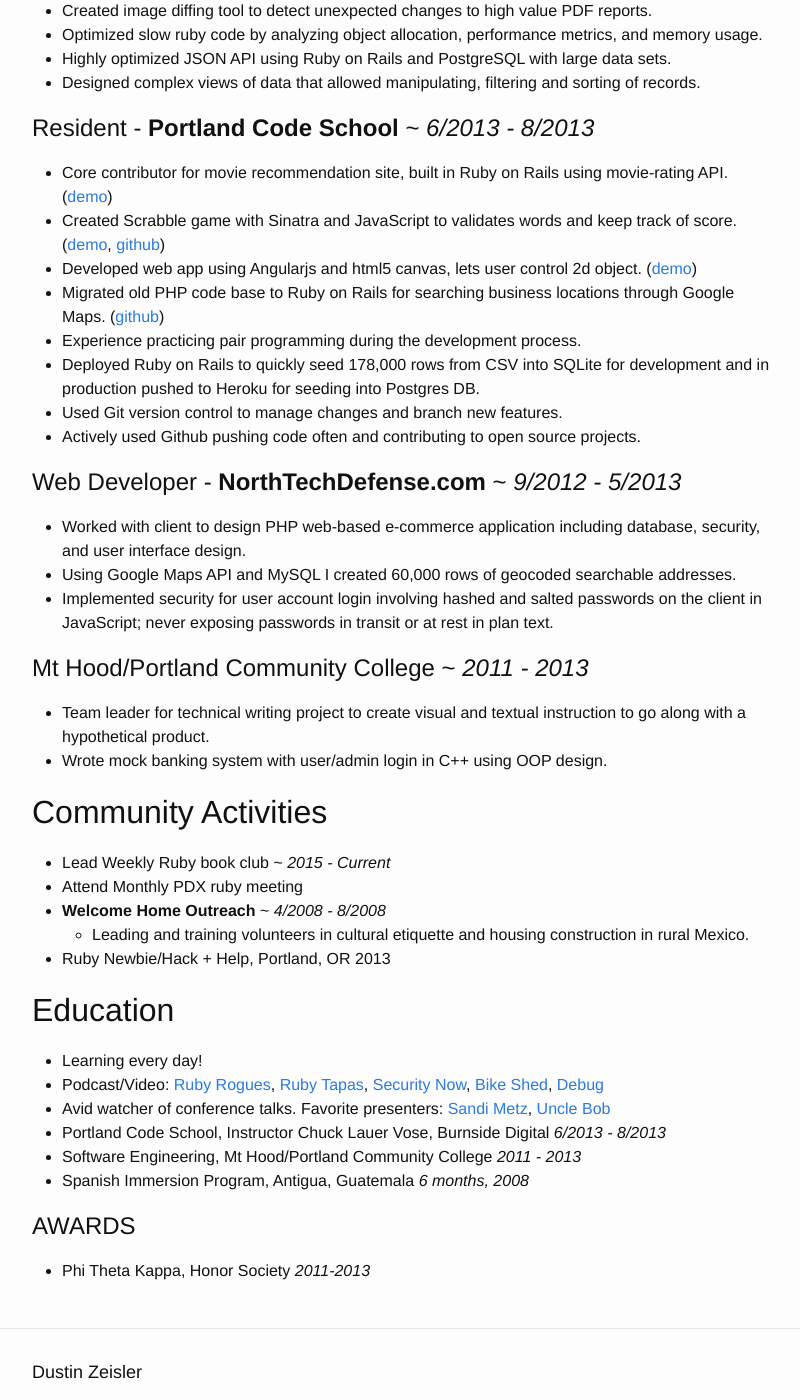
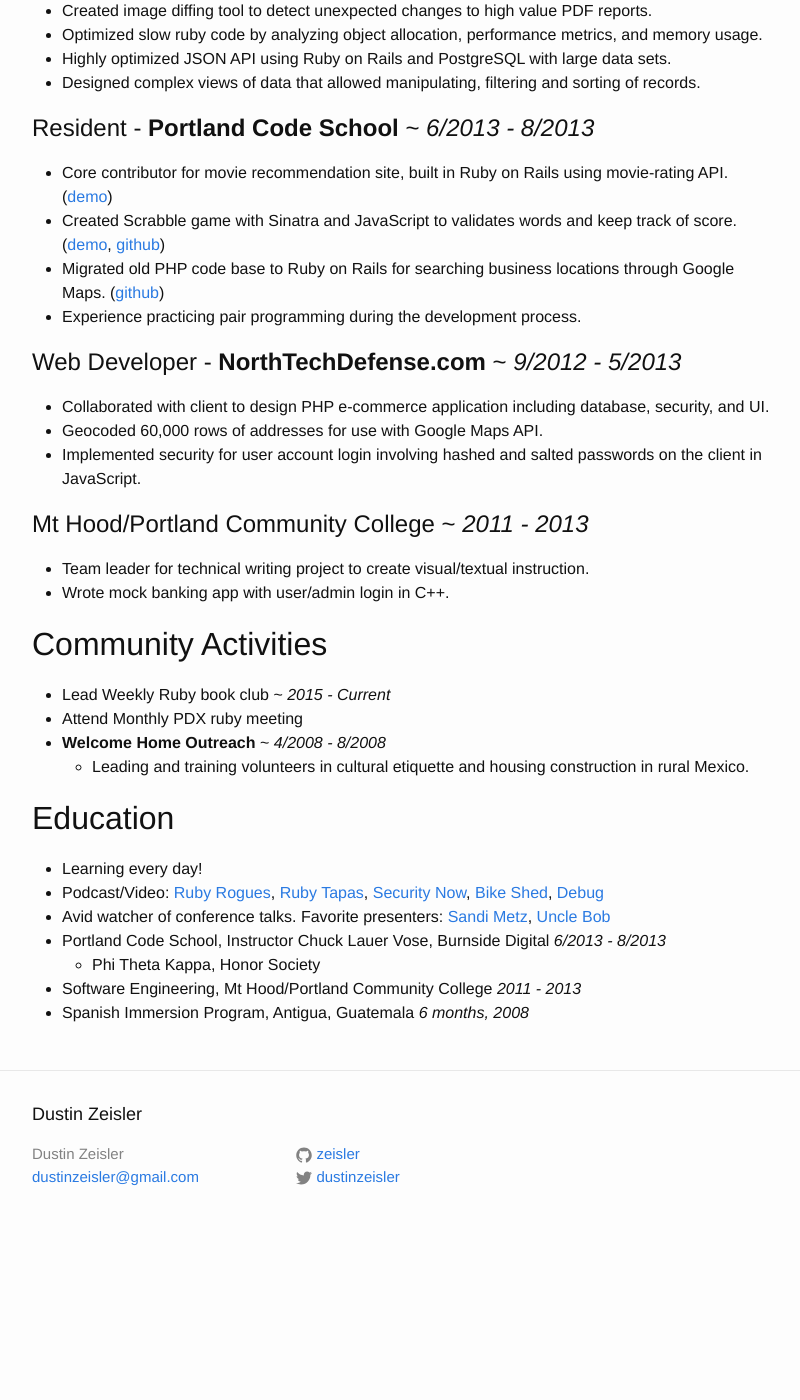
Before and after one commit to zeisler/zeisler.github.io, a Jekyll site: the page built from resume/index.md, in a window 1280 px wide and 1400 px high, scrolled down 816 px. Shown: the whole window, without its empty margins (238-1038 px from the left). Built offline with Jekyll 4.4.1, drawn with Linux system fonts in a browser that asks for light colours; after the commit the page ends 2064 px from its top, so only the background shows below that.

Commit message:
Shorten less relevent parts

```diff
--- a/resume/index.md
+++ b/resume/index.md
@@ -35,30 +35,25 @@
 ##Resident - **Portland Code School** ~ *6/2013 - 8/2013*
 * Core contributor for movie recommendation site, built in Ruby on Rails using movie-rating API. ([demo](http://critic-critic.herokuapp.com))
 * Created Scrabble game with Sinatra and JavaScript to validates words and keep track of score. ([demo](http://scrabble-game.herokuapp.com), [github](https://Github.com/zeisler/scrabble))
-* Developed web app using Angularjs and html5 canvas, lets user control 2d object. ([demo](http://Dustinzeisler.com/canvas_project))
 * Migrated old PHP code base to Ruby on Rails for searching business locations through Google Maps. ([github](https://Github.com/zeisler/ffl_locator))
 * Experience practicing pair programming during the development process.
-* Deployed Ruby on Rails to quickly seed 178,000 rows from CSV into SQLite for development and in production pushed to Heroku for seeding into Postgres DB.
-* Used Git version control to manage changes and branch new features.
-* Actively used Github pushing code often and contributing to open source projects.
 
 
 ##Web Developer - **NorthTechDefense.com** ~ *9/2012 - 5/2013*
-* Worked with client to design PHP web-based e-commerce application including database, security, and user interface design.
-* Using Google Maps API and MySQL I created 60,000 rows of geocoded searchable addresses.
-* Implemented security for user account login involving hashed and salted passwords on the client in JavaScript; never exposing passwords in transit or at rest in plan text.
+* Collaborated with client to design PHP e-commerce application including database, security, and UI.
+* Geocoded 60,000 rows of addresses for use with Google Maps API.
+* Implemented security for user account login involving hashed and salted passwords on the client in JavaScript.
 
 
 ## Mt Hood/Portland Community College ~ *2011 - 2013*
-* Team leader for technical writing project to create visual and textual instruction to go along with a hypothetical product.
-* Wrote mock banking system with user/admin login in C++ using OOP design.
+* Team leader for technical writing project to create visual/textual instruction.
+* Wrote mock banking app with user/admin login in C++.
 
 # Community Activities
 * Lead Weekly Ruby book club ~ *2015 - Current*
 * Attend Monthly PDX ruby meeting
 * **Welcome Home Outreach** ~ *4/2008 - 8/2008*
     * Leading and training volunteers in cultural etiquette and housing construction in rural Mexico.
-* Ruby Newbie/Hack + Help, Portland, OR 2013
 
 
 # Education
@@ -67,9 +62,6 @@
 * Podcast/Video: [Ruby Rogues](http://devchat.tv/ruby-rogues/), [Ruby Tapas](http://www.rubytapas.com), [Security Now](http://twit.tv/show/security-now), [Bike Shed](http://bikeshed.fm), [Debug](http://www.imore.com/debug)
 * Avid watcher of conference talks. Favorite presenters: [Sandi Metz](http://confreaks.tv/presenters/sandi-metz), [Uncle Bob]( http://youtu.be/YX3iRjKj7C0 )
 * Portland Code School, Instructor Chuck Lauer Vose, Burnside Digital    *6/2013 - 8/2013*
+   * Phi Theta Kappa, Honor Society
 * Software Engineering, Mt Hood/Portland Community College *2011 - 2013*
 * Spanish Immersion Program, Antigua, Guatemala *6 months, 2008*
-
-## AWARDS
-
-* Phi Theta Kappa, Honor Society *2011-2013*
```
